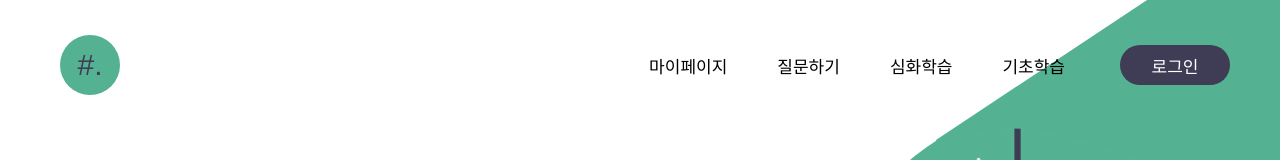
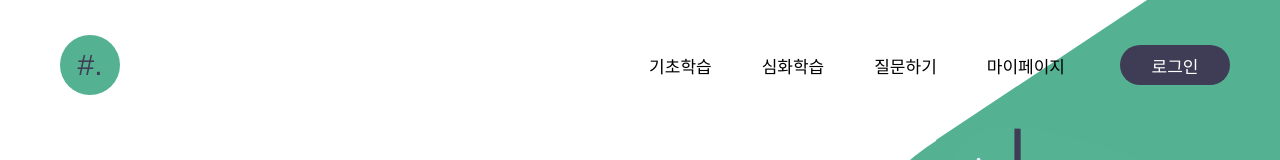
Before and after one commit to SHAP-STORY/SHAP_STORY, a React (Create React App) app in the folder front_end/: page / in a window 1280 px wide. Shown: the top 160 px of the page. Built offline with nearby package versions, Linux system fonts and the light colour scheme.

Commit message:
style: TopBar style change

```diff
--- a/front_end/src/components/TopBar.js
+++ b/front_end/src/components/TopBar.js
@@ -22,7 +22,7 @@ class TopBar extends React.Component {
 const ContentButton = styled.button`
   margin: 60px 30px 0px 0px;
   font-size: 17px;
-  float: right;
+  float: left;
   background-color: #00ff0000;
   border: 0;
   padding: 5px 10px 10px 10px;
```
Also changed, not shown: 2 other files (tests, documents, lock files or other folders).
